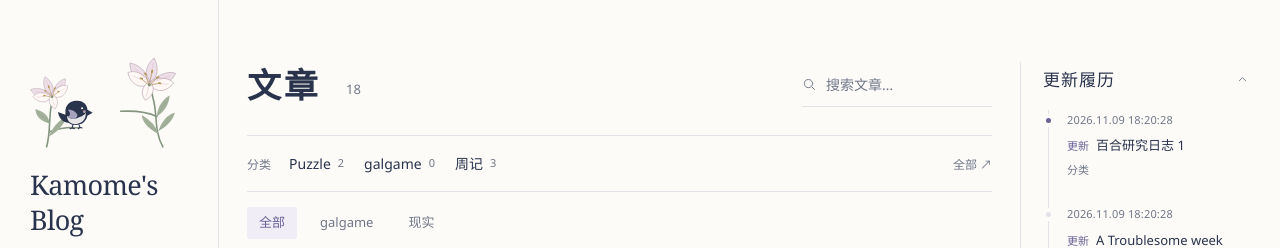
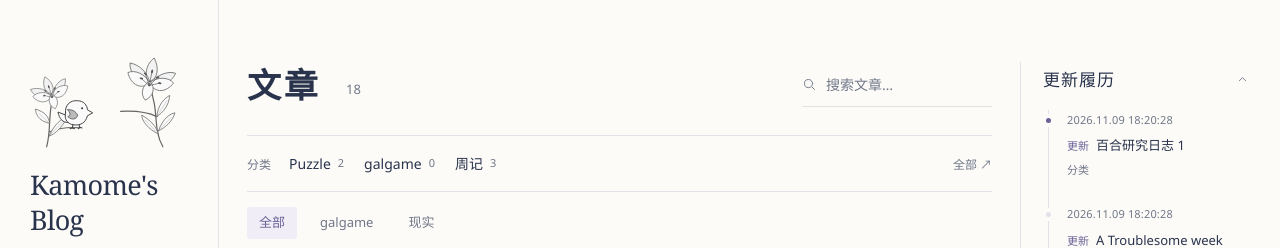
Before and after one commit to ushg8877/ushg8877.github.io, a Jekyll site: the page built from index.html, in a window 1280 px wide. Shown: the top 248 px of the page. Built offline with Jekyll 4.4.1, drawn with Linux system fonts in a browser that asks for light colours.

Commit message:
Restyle the lily header as a monochrome line drawing

```diff
--- a/_layouts/default.html
+++ b/_layouts/default.html
@@ -16,7 +16,7 @@
   <link rel="stylesheet" href="{{ '/assets/layout.css' | relative_url }}?v=20261109-sidebar-1">
   <link rel="stylesheet" href="{{ '/assets/article-engagement.css' | relative_url }}?v=20261018-1">
   <link rel="stylesheet" href="{{ '/assets/sealed-content.css' | relative_url }}?v=20261109-secret-images-1">
-  <link rel="stylesheet" href="{{ '/assets/bird-flight.css' | relative_url }}?v=20261109-lilies-1">
+  <link rel="stylesheet" href="{{ '/assets/bird-flight.css' | relative_url }}?v=20261109-lily-sketch-1">
   <script>try{const t=localStorage.getItem('theme');if(t==='light'||t==='dark')document.documentElement.dataset.theme=t}catch(e){}</script>
   {% unless page.access_id %}<link rel="stylesheet" href="{{ "/assets/private-reader.css" | relative_url }}?v=20261109-secret-images-1">{% endunless %}
 </head>
--- a/assets/bird-flight.css
+++ b/assets/bird-flight.css
@@ -1,8 +1,9 @@
-.bird-trigger{--lily-stem:#83947f;--lily-leaf:#a3b19b;--lily-vein:#7f937d;--lily-petal:#fff8f4;--lily-back:#eddfe7;--lily-edge:#b8a1b4;--lily-blush:#d8b2c7;--lily-pollen:#b49658;display:block;flex:none;padding:0;border:0;background:none;color:inherit;position:relative;touch-action:manipulation;border-radius:12px;min-width:44px;min-height:44px;cursor:pointer;-webkit-tap-highlight-color:transparent}
-[data-theme="dark"] .bird-trigger{--lily-stem:#859985;--lily-leaf:#a1b39b;--lily-vein:#657c6b;--lily-petal:#eee5ed;--lily-back:#b9a6be;--lily-edge:#beabc5;--lily-blush:#ac8eaf;--lily-pollen:#e1c68c}
-.lily-stem{fill:none;stroke:var(--lily-stem);stroke-width:2.1}.lily-leaf{fill:var(--lily-leaf);stroke:none}.lily-leaf-vein{fill:none;stroke:var(--lily-vein);stroke-width:.7;opacity:.55}
-.lily-petals-back{fill:var(--lily-back);stroke:var(--lily-edge);stroke-width:.75}.lily-petals-front{fill:var(--lily-petal);stroke:var(--lily-edge);stroke-width:.8}
-.lily-veins{fill:none;stroke:var(--lily-blush);stroke-width:.85;opacity:.6}.lily-stamens path{fill:none;stroke:var(--lily-pollen);stroke-width:.8}.lily-stamens ellipse{fill:var(--lily-pollen);stroke:none}.lily-heart{fill:var(--lily-stem);stroke:none}
+.bird-trigger{--lily-stem:#666666;--lily-leaf:#fafafa;--lily-vein:#999999;--lily-petal:#fafafa;--lily-back:#f2f2f2;--lily-edge:#666666;--lily-pollen:#555555;--sketch-paper:#fafafa;--sketch-ink:#444444;--sketch-wing:#bbbbbb;display:block;flex:none;padding:0;border:0;background:none;color:inherit;position:relative;touch-action:manipulation;border-radius:12px;min-width:44px;min-height:44px;cursor:pointer;-webkit-tap-highlight-color:transparent}
+[data-theme="dark"] .bird-trigger{--lily-stem:#bbbbbb;--lily-leaf:#242424;--lily-vein:#888888;--lily-petal:#242424;--lily-back:#303030;--lily-edge:#cccccc;--lily-pollen:#cccccc;--sketch-paper:#242424;--sketch-ink:#dddddd;--sketch-wing:#777777}
+.lily-stem{fill:none;stroke:var(--lily-stem);stroke-width:1.6}.lily-leaf{fill:var(--lily-leaf);stroke:var(--lily-stem);stroke-width:1}.lily-leaf-vein{fill:none;stroke:var(--lily-vein);stroke-width:.65;opacity:.8}
+.lily-petals-back{fill:var(--lily-back);stroke:var(--lily-edge);stroke-width:1}.lily-petals-front{fill:var(--lily-petal);stroke:var(--lily-edge);stroke-width:1}
+.lily-veins{display:none}.lily-stamens path{fill:none;stroke:var(--lily-pollen);stroke-width:.8}.lily-stamens ellipse{fill:var(--lily-pollen);stroke:none}.lily-heart{fill:var(--lily-stem);stroke:none}
+.bird-trigger .bird-body,.bird-trigger .bird-tail{fill:var(--sketch-paper);stroke:var(--sketch-ink);stroke-width:1.3}.bird-trigger .bird-wing{fill:var(--sketch-wing);stroke:var(--sketch-ink);stroke-width:1}.bird-trigger .bird-belly,.bird-trigger .bird-cheek{display:none}.bird-trigger .bird-eye{fill:var(--sketch-ink);stroke:none}.bird-trigger .bird-leg{stroke:var(--sketch-ink)}
 .lily-left{transform-origin:24px 122px}.lily-right{transform-origin:175px 122px}.lily-stalk{transform-box:view-box}.lily-flower{transform-box:fill-box;transform-origin:center}
 .lily-drifters{pointer-events:none}.lily-drift{fill:var(--lily-petal);stroke:var(--lily-edge);stroke-width:.6;opacity:0;transform-box:fill-box;transform-origin:center}
 .bird-trigger[data-bloom] .lily-left{animation:lily-sway-left 1.8s ease-in-out both}.bird-trigger[data-bloom] .lily-right{animation:lily-sway-right 1.8s ease-in-out both}
```
